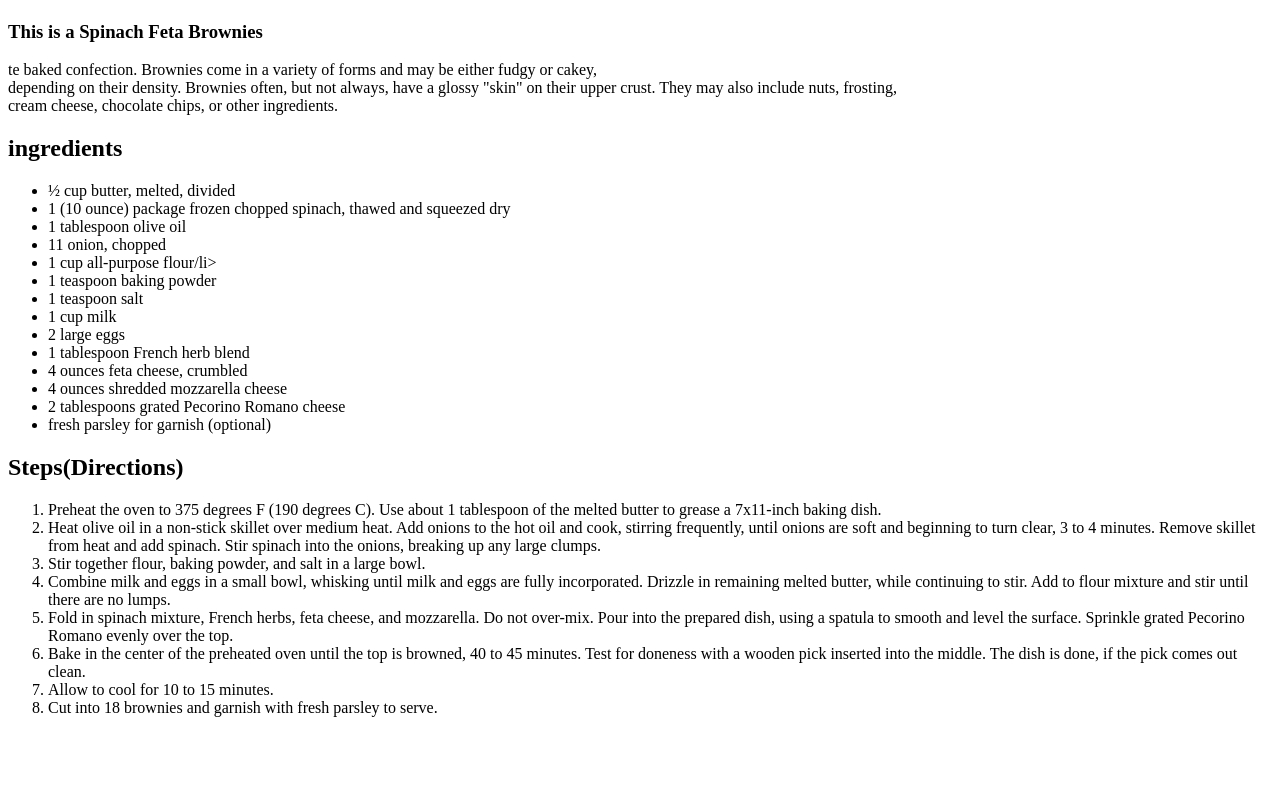
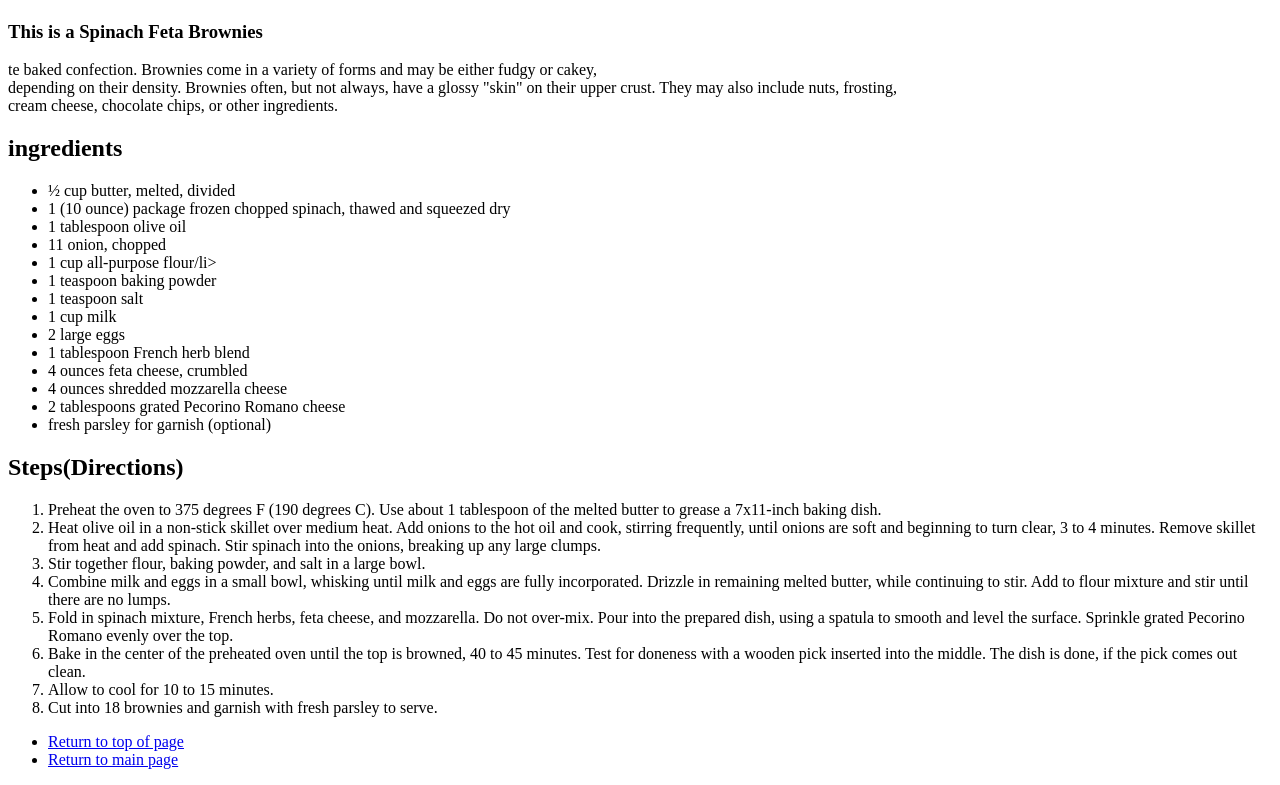
Before and after one commit to baebliss-cpu/odin-recipes, a plain HTML site: page Recipes/SpinachFetaBrownies.html in a window 1280 px wide. Shown: the part 650-1435 px from the top of the page. Before the commit the page ends 1383 px from the top, so only its background shows below. Drawn offline with Linux system fonts and the light colour scheme.

Commit message:
home page and top page link added
Added a return to top page link and return to main page(home page)

```diff
--- a/Recipes/SpinachFetaBrownies.html
+++ b/Recipes/SpinachFetaBrownies.html
@@ -49,5 +49,9 @@
             <li>Cut into 18 brownies and garnish with fresh parsley to serve.</li>
         </ol>
     <!-- Ordered List of ingredents ends here-->
+    <ul>
+        <li><a href="SpinachFetaBrownies.html">Return to top of page</a></li>
+        <li><a href="../index.html">Return to main page</a></li>
+    </ul>
 </body>
 </html>
```
